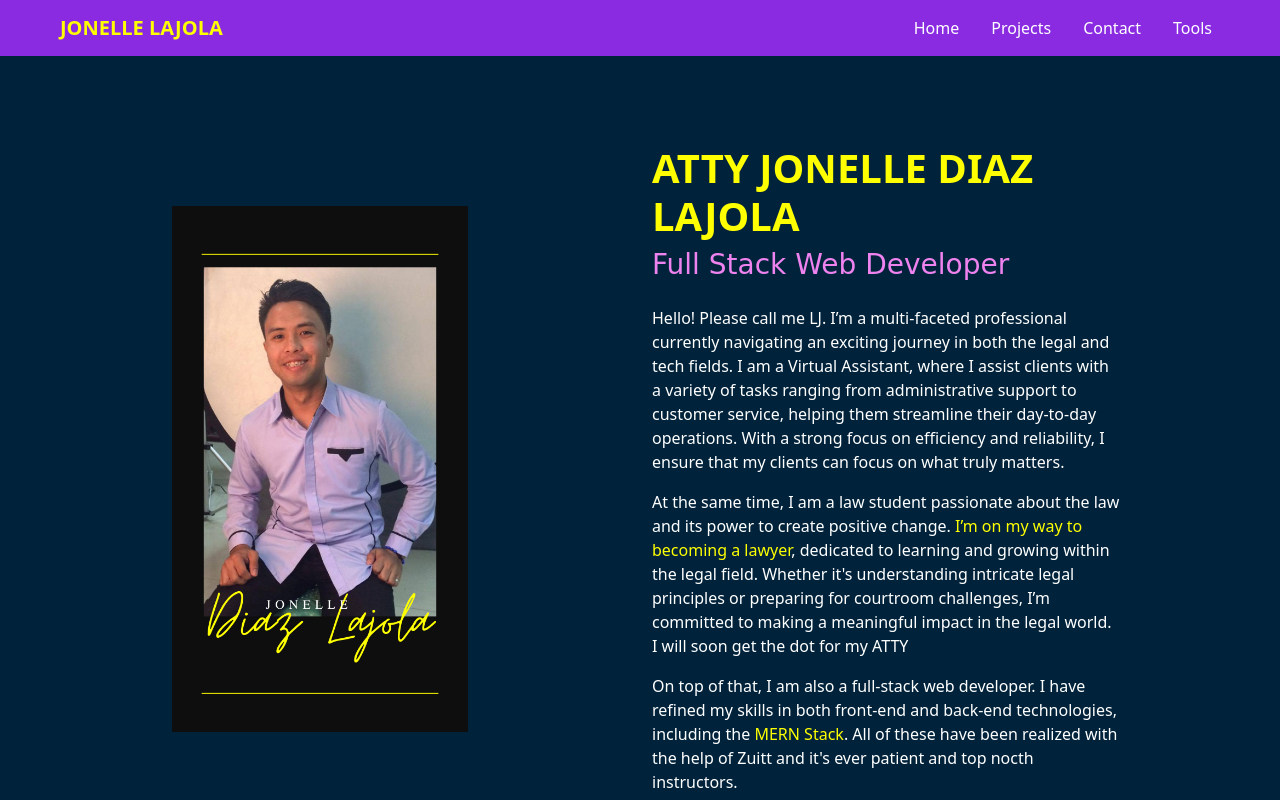
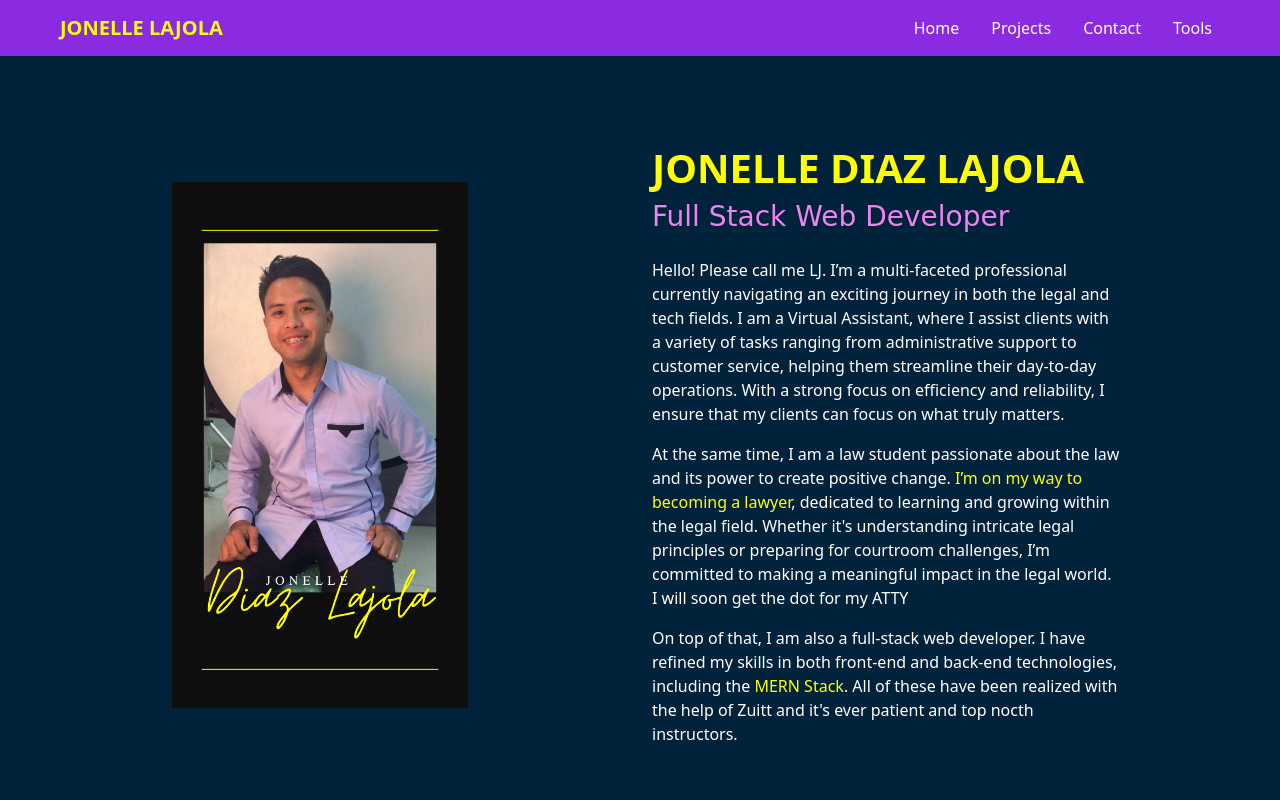
Before and after one commit to neldiaz05/webportfolio, a plain HTML site: page index.html in a window 1280 px wide. Shown: the top 800 px of the page. Drawn offline with nearby package versions, Linux system fonts and the light colour scheme.

Commit message:
Updated files

```diff
--- a/index.html
+++ b/index.html
@@ -56,7 +56,7 @@
 				</div>
 			</figure>
 			<figcaption class="col-lg-6 text-start mt-5">
-				<h1 id="title-name" class="fw-bold">ATTY JONELLE DIAZ LAJOLA</h1>
+				<h1 id="title-name" class="fw-bold">JONELLE DIAZ LAJOLA</h1>
 				<h3 id="fullstack-title">Full Stack Web Developer</h3>
 				<p class="mt-4">Hello! Please call me LJ. I’m a multi-faceted professional currently navigating an exciting journey in both the legal and tech fields. I am a Virtual Assistant, where I assist clients with a variety of tasks ranging from administrative support to customer service, helping them streamline their day-to-day operations. With a strong focus on efficiency and reliability, I ensure that my clients can focus on what truly matters.
 				</p>
```
